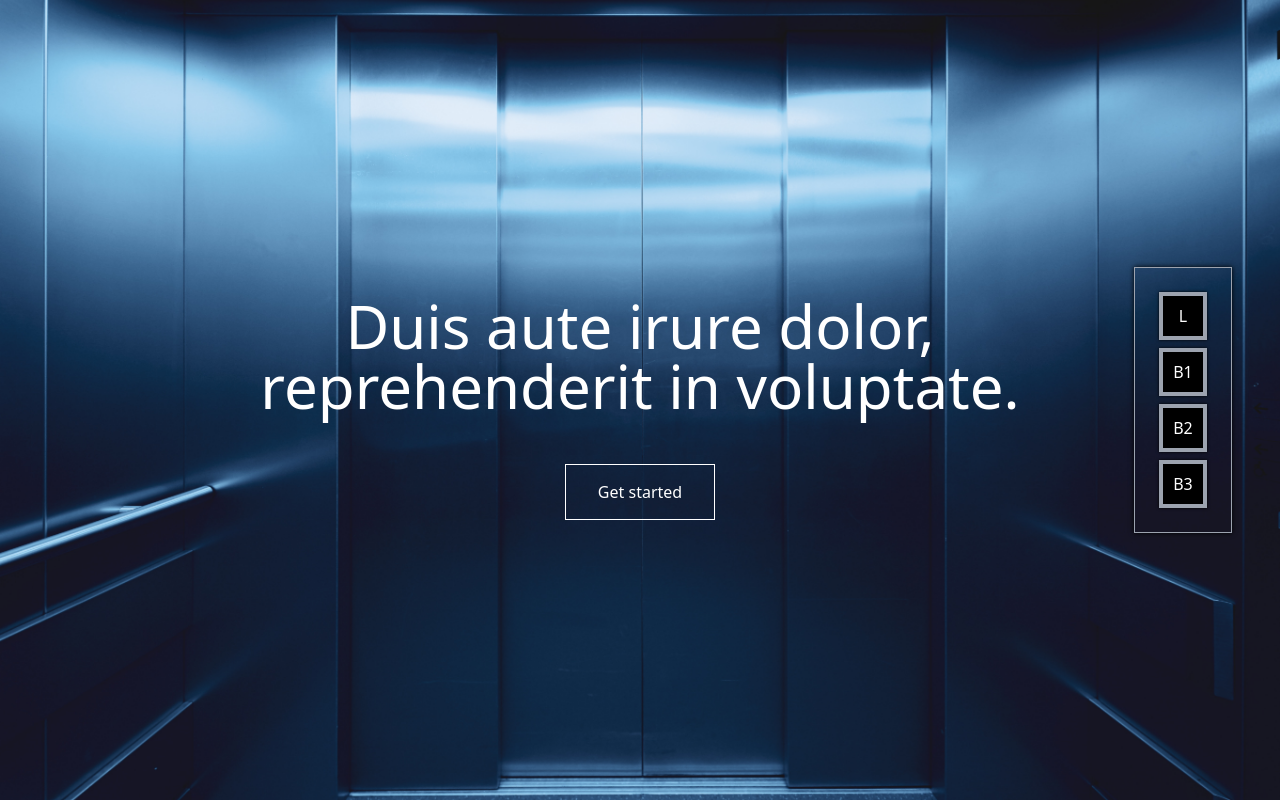
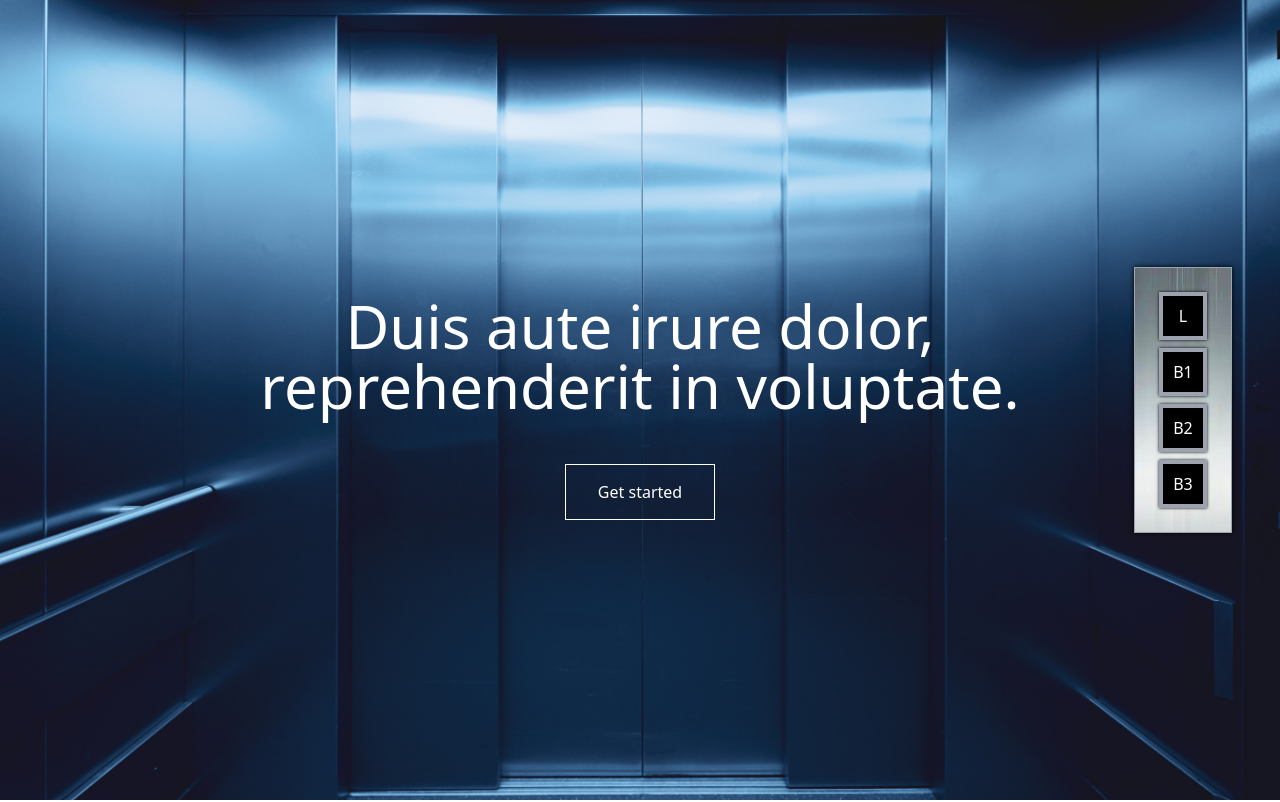
Before and after one commit to guamegi/the-bunker, a plain HTML site: page index.html in a window 1280 px wide. Shown: the top 802 px of the page. Drawn offline with nearby package versions, Linux system fonts and the light colour scheme; the site is published under a folder, as on GitHub Pages, so addresses that start at the root find nothing.

Commit message:
패널 이미지 경로 수정

```diff
--- a/index.html
+++ b/index.html
@@ -11,7 +11,7 @@
     <!-- panel -->
     <div class="fixed z-10 right-12 h-full flex flex-col place-content-center">
       <div
-        class="flex flex-col px-6 py-6 text-white font-normal border border-gray-400 bg-[url('/images/panel.jpeg')] shadow-[0_0_5px_black]"
+        class="flex flex-col px-6 py-6 text-white font-normal border border-gray-400 bg-[url('./images/panel.jpeg')] shadow-[0_0_5px_black]"
       >
         <input
           type="button"
```
